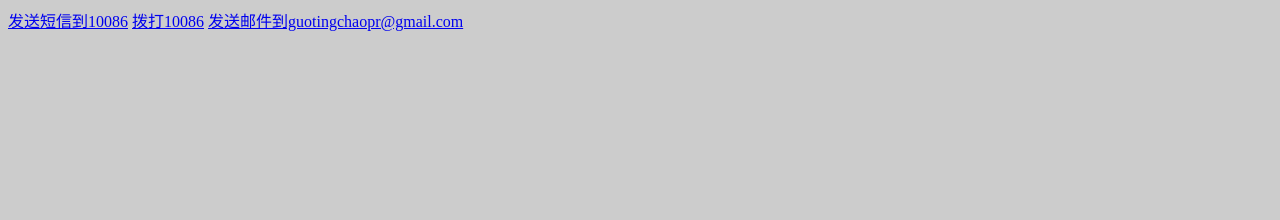
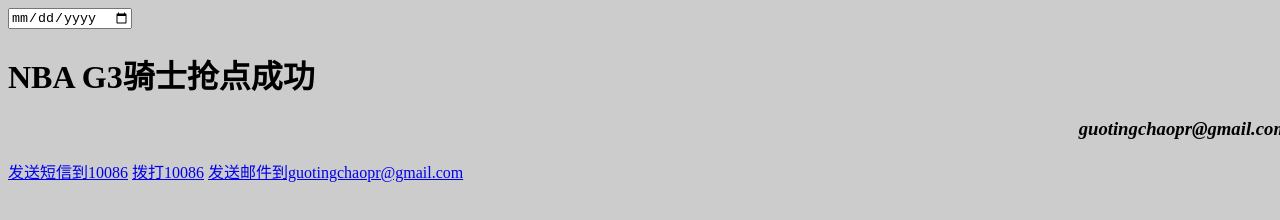
Before and after one commit to guotingchaopr/Test, a plain HTML site: page index.html in a window 1280 px wide. Drawn offline with Linux system fonts and the light colour scheme.

Commit message:
add meta

```diff
--- a/index.html
+++ b/index.html
@@ -8,6 +8,22 @@
 	<link rel="stylesheet" href="index.css">
 </head>
 <body>
+	<!--
+		chapter1
+		index.html
+		sematic.html
+		news-ball-china.html
+		news_ball_china.html
+	-->
+	<input type="date">
+	<div class="container">
+		<div class="nav" title="导航">
+			<h1 title="NBA G3骑士抢点成功">NBA G3骑士抢点成功</h1>
+			<h3 align="right">
+				<address>guotingchaopr@gmail.com</address>
+			</h3>
+		</div>
+	</div>
 	<!-- 通过链接发送短信  sms:号码 跳转到发送界面 -->
 	<a href="sms:10086">发送短信到10086</a>
 	<!-- 通过链接拨打电话  tel:号码 跳转拨打界面-->
```
